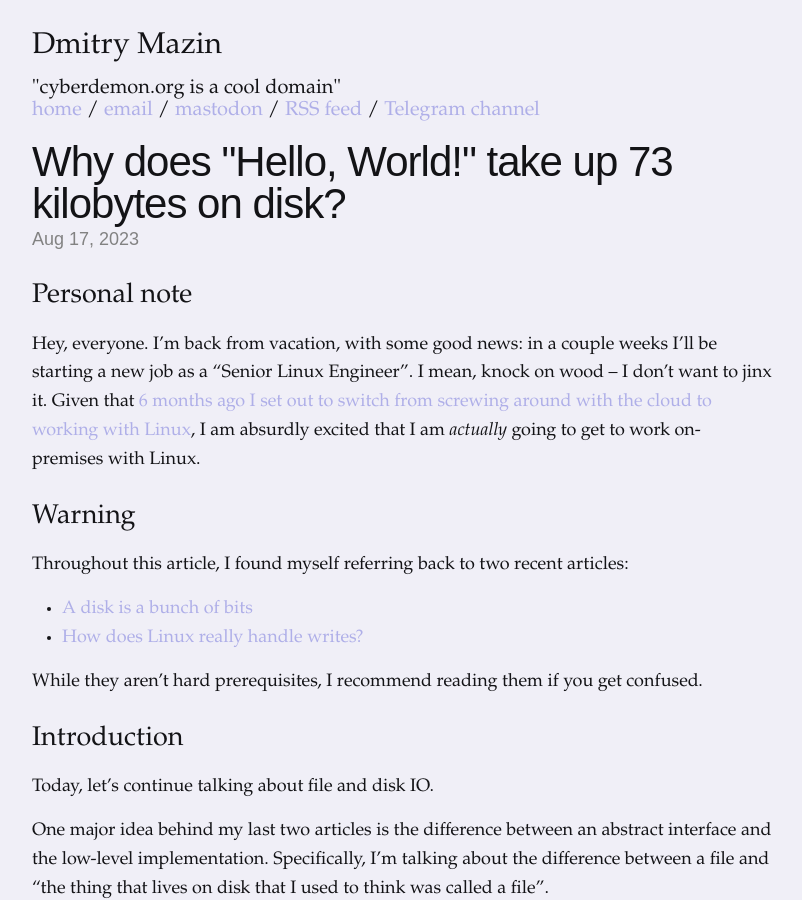
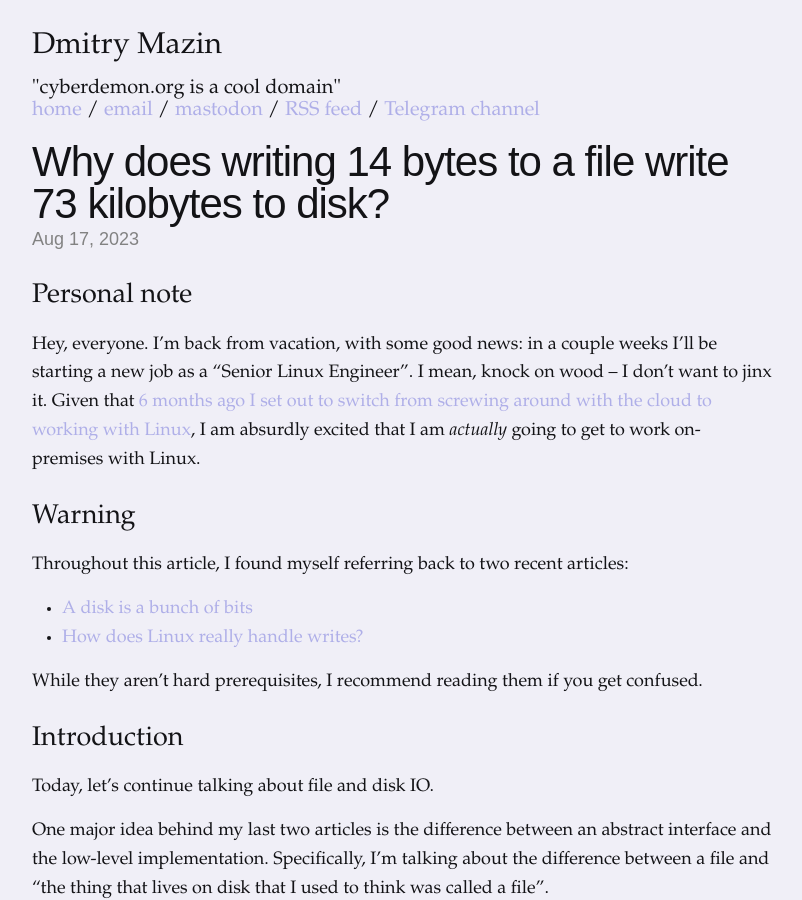
Before and after one commit to dmazin/dmazin.github.io, a Jekyll site: the page built from _posts/2024-08-17-io-inflation.md, in a window 1280 px wide and 900 px high. Shown: the whole window, without its empty margins (238-1040 px from the left). Built offline with Jekyll 4.4.1, drawn with Linux system fonts in a browser that asks for light colours; some of the changed text lies outside the part shown.

Commit message:
Revert "better title"
This reverts commit b08c5dfe5bd76693278d53466d61f237b225a08d.

```diff
--- a/_posts/2024-08-17-io-inflation.md
+++ b/_posts/2024-08-17-io-inflation.md
@@ -1,6 +1,6 @@
 ---
 layout: post
-title: Why does "Hello, World!" take up 73 kilobytes on disk?
+title: "Why does writing 14 bytes to a file write 73 kilobytes to disk?"
 byline: By <a href="http://cyberdemon.org/">Dmitry Mazin</a>.
 date: 2023-08-17
 tags: featured
```
